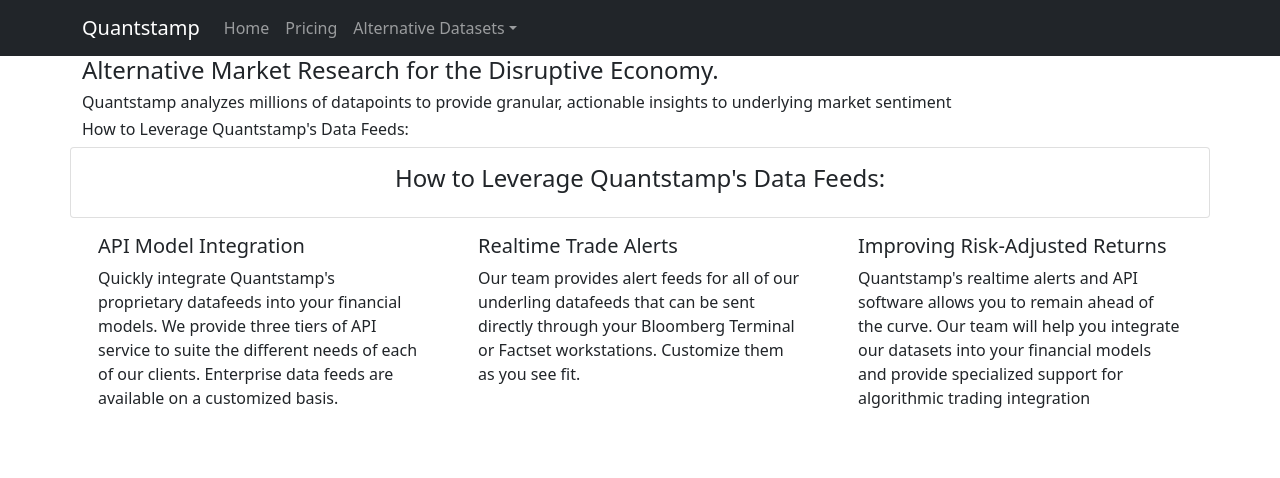
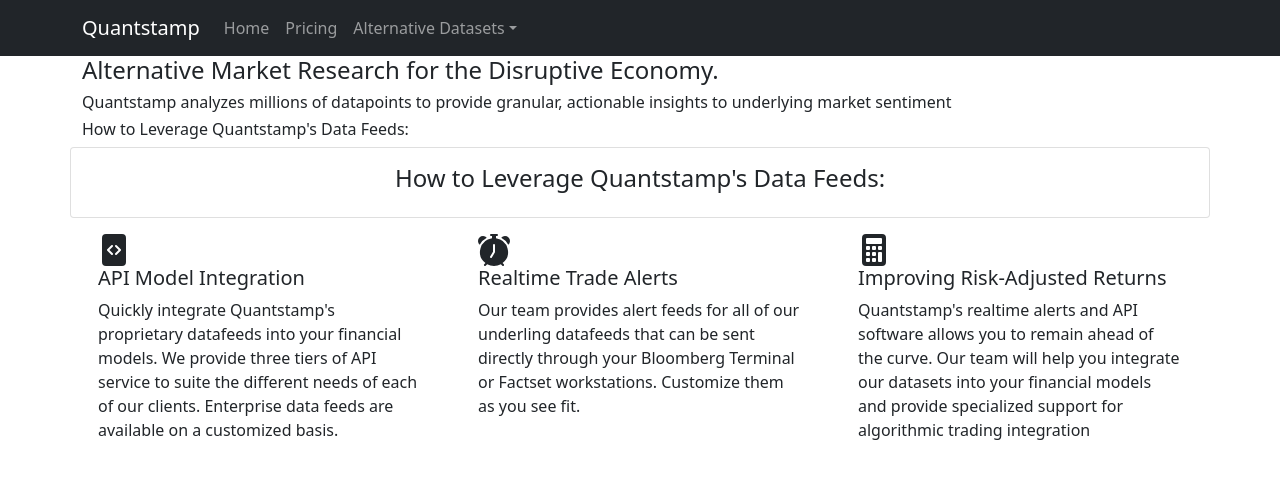
Before and after one commit to rkirk430/alt-data-site-frontend, a React (Create React App) app: page / in a window 1280 px wide. Shown: the top 478 px of the page. Built offline with nearby package versions, Linux system fonts and the light colour scheme.

Commit message:
Added Icons

```diff
--- a/package.json
+++ b/package.json
@@ -12,6 +12,7 @@
     "react": "^18.1.0",
     "react-bootstrap": "^2.4.0",
     "react-dom": "^18.1.0",
+    "react-icons": "^4.3.1",
     "react-router": "^6.3.0",
     "react-router-dom": "^6.3.0",
     "react-scripts": "5.0.1",
--- a/src/pages/Home.js
+++ b/src/pages/Home.js
@@ -1,5 +1,6 @@
 import React from "react";
-import { Container, Row, Col, Card, IconName } from "react-bootstrap"
+import { Container, Row, Col, Card } from "react-bootstrap";
+import { BsFillCalculatorFill, BsFillAlarmFill, BsFillFileCodeFill } from "react-icons/bs";
 
 
 const Home = (props) => {
@@ -33,6 +34,7 @@
             <Col sm={4} className="benefit_cards">
               <div className="card-body">
                 <div>
+                  <BsFillFileCodeFill size = "2em" />
                   <h5> API Model Integration </h5>
                   <p> Quickly integrate Quantstamp's proprietary datafeeds into your financial models. We provide three tiers of API service to suite the different needs of each of our clients. Enterprise data feeds are available on a customized basis. </p>
                 </div>
@@ -41,6 +43,7 @@
             <Col sm={4}>
               <div className="card-body">
                 <div>
+                  <BsFillAlarmFill size = "2em" />
                   <h5> Realtime Trade Alerts </h5>
                   <p> Our team provides alert feeds for all of our underling datafeeds that can be sent directly through your Bloomberg Terminal or Factset workstations. Customize them as you see fit. </p>
                 </div>
@@ -49,8 +52,8 @@
             <Col sm={4}>
               <div className="card-body">
                 <div>
+                <BsFillCalculatorFill size = "2em" />
                   <h5> Improving Risk-Adjusted Returns </h5>
-                  <span className="fas fa-calculator"></span>
                   <p> Quantstamp's realtime alerts and API software allows you to remain ahead of the curve. Our team will help you integrate our datasets into your financial models and provide specialized support for algorithmic trading integration</p>
                 </div>
               </div>
```
Also changed, not shown: 1 other file (tests, documents, lock files or other folders).
